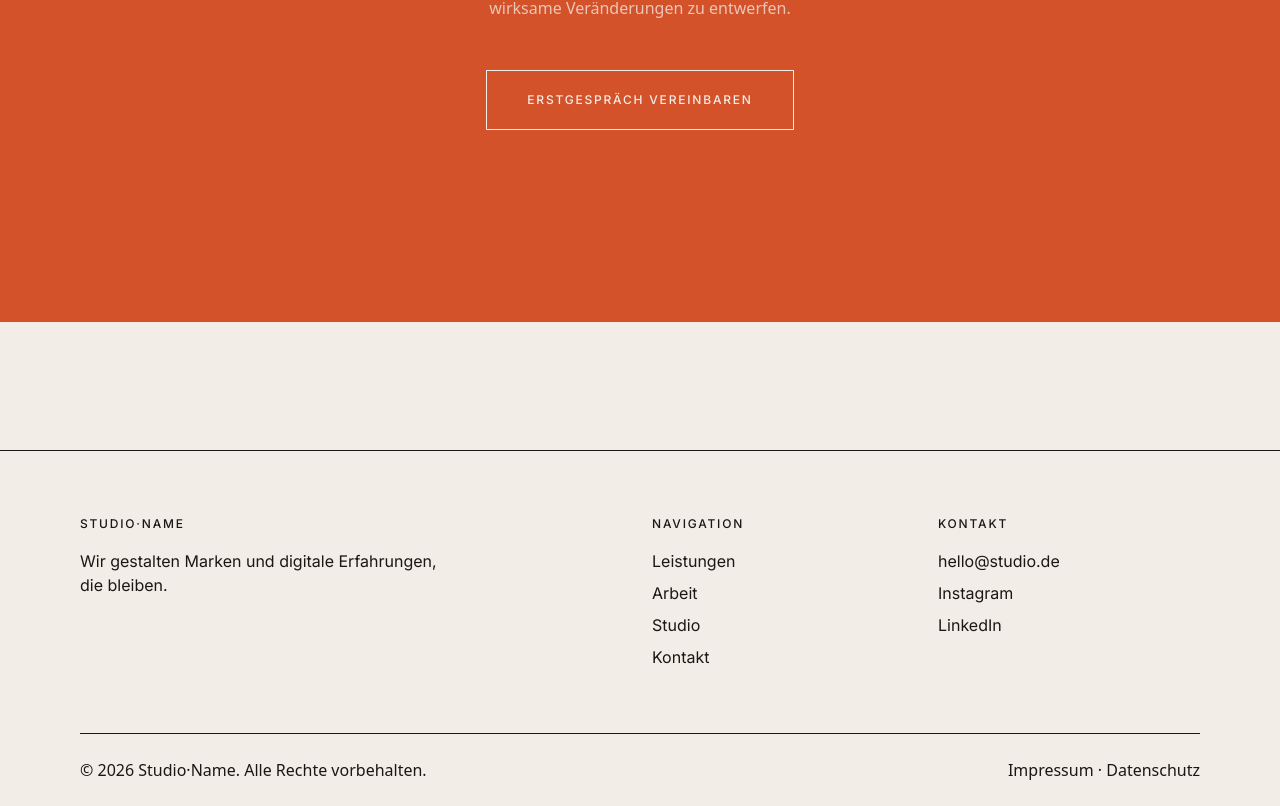
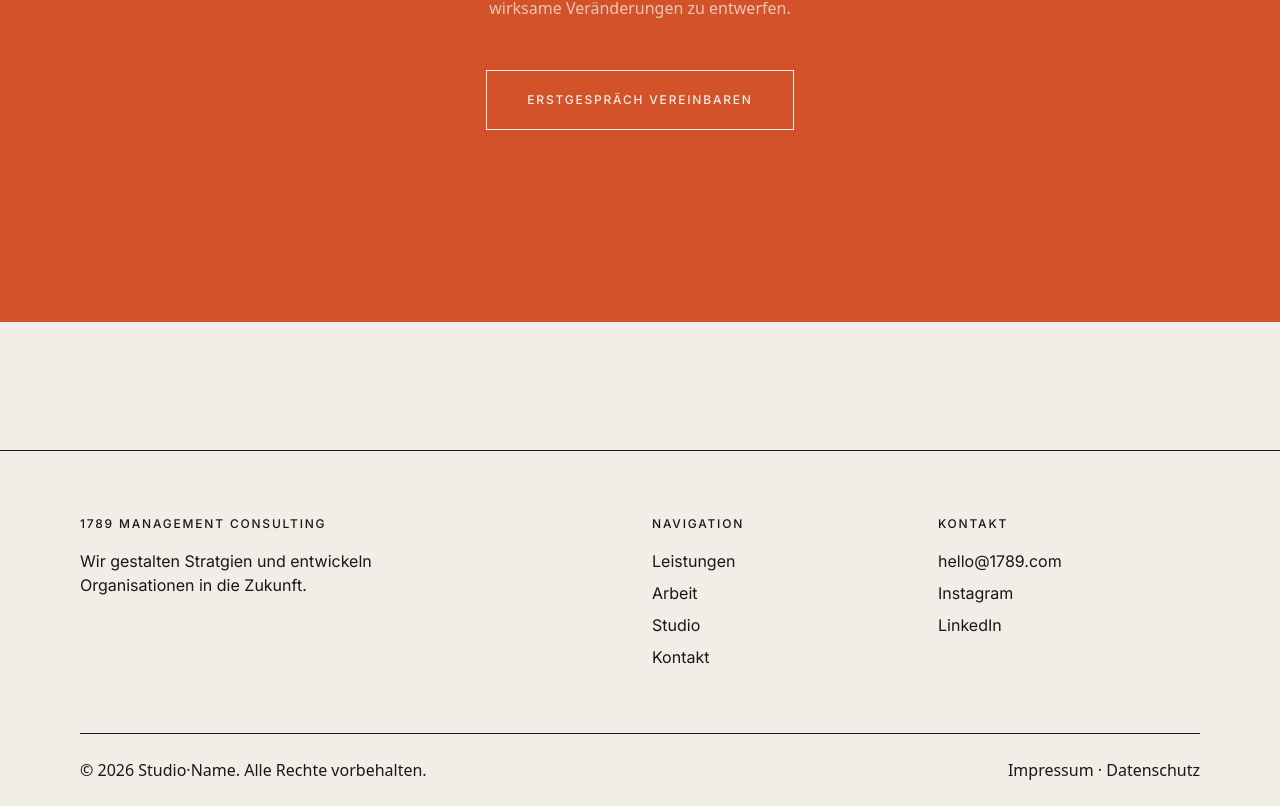
Before and after one commit to patrickkenzler/1789-website, a Next.js app: page / in a window 1280 px wide. Shown: the part 7033-7839 px from the top of the page. Built offline with nearby package versions, Linux system fonts and the light colour scheme.

Commit message:
Update footer content and contact email

```diff
--- a/src/components/organisms/Footer.tsx
+++ b/src/components/organisms/Footer.tsx
@@ -6,9 +6,9 @@ export function Footer() {
       <Container>
         <Grid>
           <Col span={4} className="py-16">
-            <p className="text-label text-ink mb-4">Studio·Name</p>
+            <p className="text-label text-ink mb-4">1789 Management Consulting</p>
             <p className="text-body-sm text-ink-muted pretty">
-              Wir gestalten Marken und digitale Erfahrungen, die bleiben.
+              Wir gestalten Stratgien und entwickeln Organisationen in die Zukunft.
             </p>
           </Col>
 
@@ -28,7 +28,7 @@ export function Footer() {
           <Col span={2} start={10} className="py-16">
             <p className="text-label text-ink-subtle mb-4">Kontakt</p>
             <ul className="flex flex-col gap-2">
-              <li><a href="mailto:hello@studio.de" className="text-body-sm text-ink-muted hover:text-terra transition-colors duration-fast">hello@studio.de</a></li>
+              <li><a href="mailto:hello@studio.de" className="text-body-sm text-ink-muted hover:text-terra transition-colors duration-fast">hello@1789.com</a></li>
               <li><a href="https://instagram.com" target="_blank" rel="noreferrer" className="text-body-sm text-ink-muted hover:text-ink hover-line transition-colors duration-fast">Instagram</a></li>
               <li><a href="https://linkedin.com" target="_blank" rel="noreferrer" className="text-body-sm text-ink-muted hover:text-ink hover-line transition-colors duration-fast">LinkedIn</a></li>
             </ul>
```
